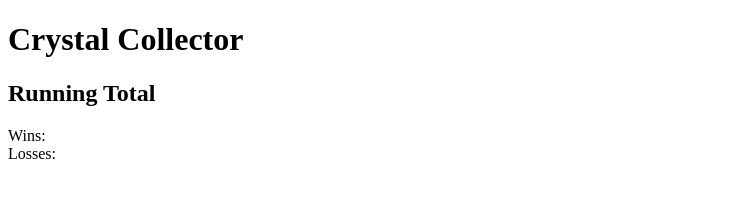
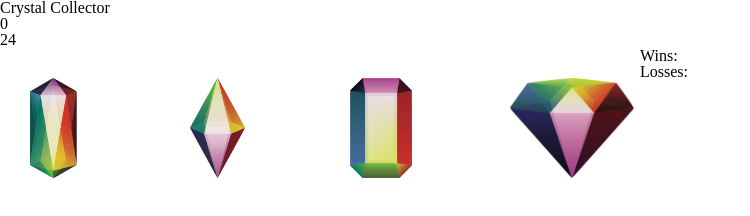
Before and after one commit to mjsaylor/CrystalCollectorGame, a plain HTML site: page index.html in a window 1280 px wide. Shown: the whole page, without its empty margins (0-750 px from the left). Drawn offline with nearby package versions, Linux system fonts and the light colour scheme.

Commit message:
began adding images and css styling

```diff
--- a/assets/css/style.css
+++ b/assets/css/style.css
@@ -0,0 +1,11 @@
+.crystal {
+    height: 100px;
+    width: 100px;
+    float: left;
+    margin: 30px;
+}
+
+img {
+    width: auto;
+    height: 100%;
+}
--- a/assets/javascript/game.js
+++ b/assets/javascript/game.js
@@ -50,15 +50,21 @@ function gameSetUp() {
     assignCrystalValues();
     assignGivenNumber();
     $("#given-number").text(givenNumber);
+    $(".running-total").text(runningTotal);
 }
 
 gameSetUp();
 
 // player clicks crystal
 
+
 $(".crystal").on("click", function() {
+    console.log("THIS: " + this)
+   var crystalValue = $(this).attr
+   console.log(crystalValue);
 // value is added to runningTotal score; displayed
-runningTotal =
+runningTotal += crystalValue;
+// $(".running-total").text(runningTotal);
     // check - is runningTotal less than givenNumber?
         // if runningTotal is less, player clicks another crystal
         // if runningTotal is more, player loses
@@ -67,7 +73,7 @@ runningTotal =
             //runningTotal is reset to 0
         // if runningTotal is equal to givenNumber, player wins
             // wins counter +1
-}
+})
 
             // new random values assigned to crystals and givenNumber
             // runningTotal is reset to 0
--- a/index.html
+++ b/index.html
@@ -5,17 +5,19 @@
     <meta charset="UTF-8">
     <meta name="viewport" content="width=device-width, initial-scale=1.0">
     <meta http-equiv="X-UA-Compatible" content="ie=edge">
+    <link rel="stylesheet" href="assets/css/reset.css">
+    <link rel="stylesheet" href="assets/css/style.css">
     <title>CrystalsCollector</title>
     <script type='text/javascript' src='https://cdnjs.cloudflare.com/ajax/libs/jquery/3.2.1/jquery.min.js' ></script>
 </head>
 <body>
 <h1>Crystal Collector</h1>
-<h2>Running Total</h2>
+<h2 class="running-total">Running Total: </h2>
 <div id="given-number"></div>
-<div class="crystal"></div>
-<div class="crystal"></div>
-<div class="crystal"></div>
-<div class="crystal"></div>
+<div class="crystal" id="crystal1"> <img src="assets/images/crystalimage1.png"></div>
+<div class="crystal" id="crystal2"><img src="assets/images/crystalimage2.png"></div>
+<div class="crystal"id="crystal3"><img src="assets/images/crystalimage3.png"></div>
+<div class="crystal"id="crystal4"><img src="assets/images/crystalimage4.png"></div>
 <div id="wins">Wins:</div>
 <div id="losses">Losses:</div>
 
```
Also changed, not shown: assets/images/crystalimage1.jpg (added), assets/images/crystalimage1.png (added), assets/images/crystalimage2.png (added), assets/images/crystalimage3.png (added), assets/images/crystalimage4.png (added), 2 other files.
